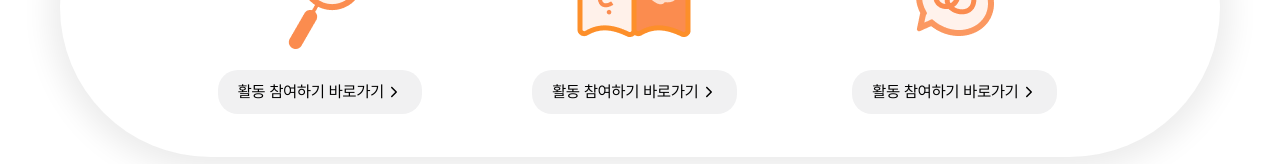
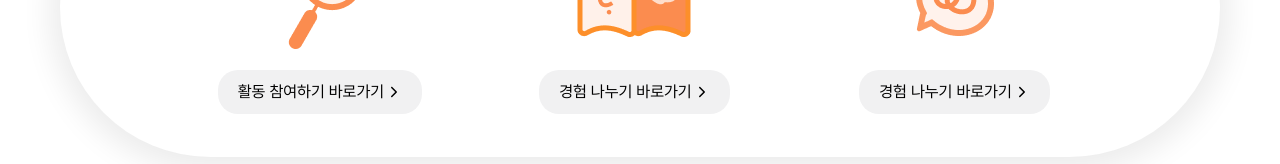
Before and after one commit to Kusitms-29th-Meetup-TeamE/Frontend, a Next.js app: page / in a window 1280 px wide. Shown: the part 783-947 px from the top of the page. Built offline with nearby package versions, Linux system fonts and the light colour scheme.

Commit message:
🌈 Update(#8): update hover style

```diff
--- a/src/containers/main/HowTo.tsx
+++ b/src/containers/main/HowTo.tsx
@@ -40,10 +40,10 @@ export default function HowTo() {
             <div className="text-primary-orange6 text-body2">{item.title}</div>
             <Image src={item.imgUrl} alt="how-image" width={140} height={140} />
             <div
-              className="bg-gray-03 cursor-pointer flex items-center gap-[2px] rounded-[20px] px-5 py-[10px]"
+              className="bg-gray-03 cursor-pointer flex items-center gap-[2px] rounded-[20px] px-5 py-[10px] hover:bg-gray-04 hover:bg-opacity-70"
               onClick={() => router.push(`${item.goToUrl}`)}
             >
-              활동 참여하기 바로가기
+              {item.goToText}
               <IoIosArrowForward />
             </div>
           </div>
--- a/src/containers/main/ShareExperience.tsx
+++ b/src/containers/main/ShareExperience.tsx
@@ -71,7 +71,7 @@ export default function ShareExperience() {
       </div>
 
       <div className="mt-[70px] w-full mx-auto max-w-[1200px] text-center text-body3 text-gray-10">
-        <div className="inline-flex items-center gap-[2px] cursor-pointer">
+        <div className="inline-flex items-center gap-[2px] cursor-pointer px-3 py-1 rounded-lg hover:bg-gray-02">
           더 많은 활동 보기
           <IoIosArrowForward />
         </div>
```
